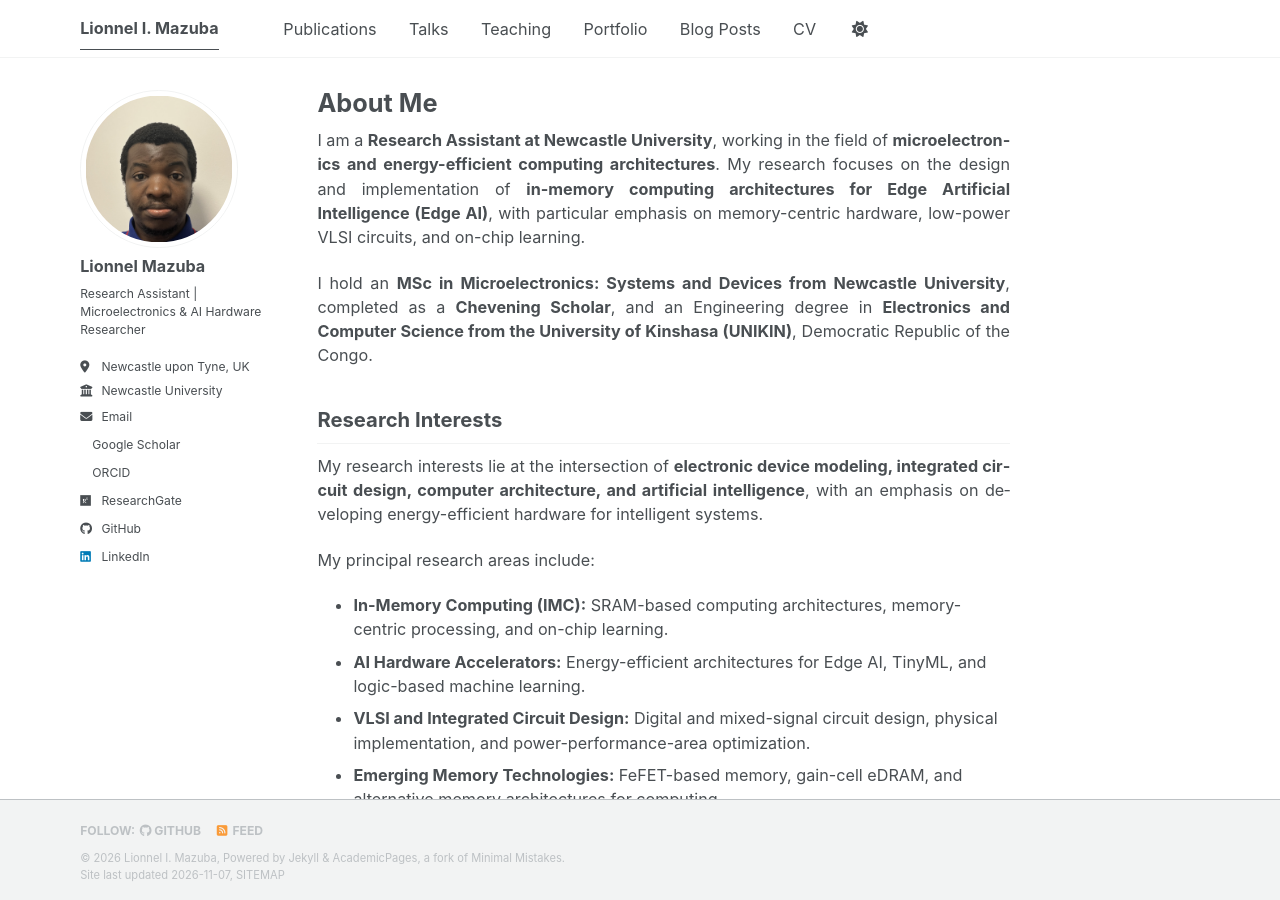
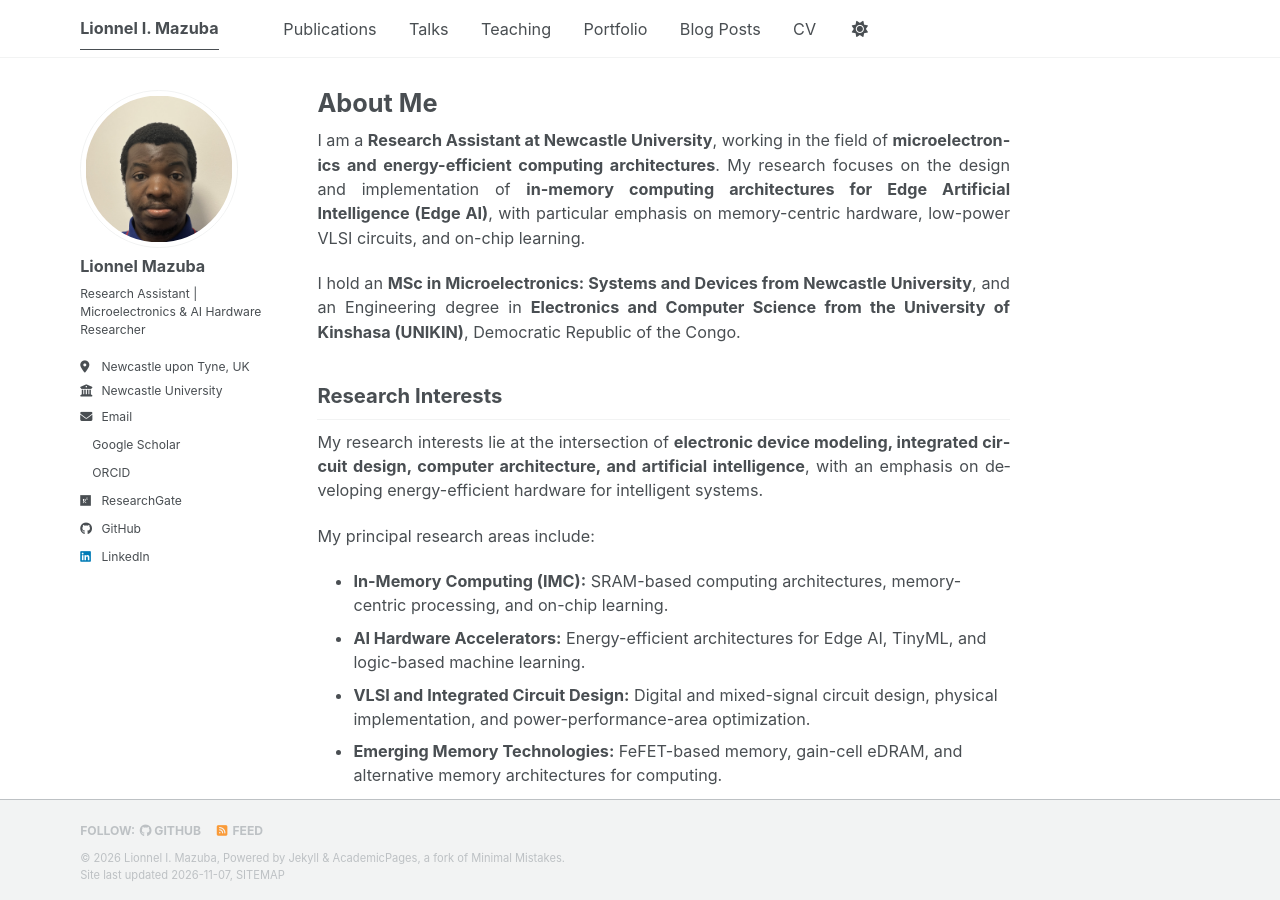
Before and after one commit to maz-git-design/academic-portfolio, a Jekyll site: the page built from _pages/about.md, in a window 1280 px wide and 900 px high. Built offline with Jekyll 4.4.1, drawn with Linux system fonts in a browser that asks for light colours; a script bundle is joined from its source files by our own code; a style sheet for code colours, icons or effects is not loaded.

Commit message:
modified my about page

```diff
--- a/_pages/about.md
+++ b/_pages/about.md
@@ -1,6 +1,6 @@
 ---
 permalink: /
-title: "About Me"
+title: 'About Me'
 author_profile: true
 redirect_from:
   - /about/
@@ -17,7 +17,7 @@ redirect_from:
 
 I am a **Research Assistant at Newcastle University**, working in the field of **microelectronics and energy-efficient computing architectures**. My research focuses on the design and implementation of **in-memory computing architectures for Edge Artificial Intelligence (Edge AI)**, with particular emphasis on memory-centric hardware, low-power VLSI circuits, and on-chip learning.
 
-I hold an **MSc in Microelectronics: Systems and Devices from Newcastle University**, completed as a **Chevening Scholar**, and an Engineering degree in **Electronics and Computer Science from the University of Kinshasa (UNIKIN)**, Democratic Republic of the Congo.
+I hold an **MSc in Microelectronics: Systems and Devices from Newcastle University**, and an Engineering degree in **Electronics and Computer Science from the University of Kinshasa (UNIKIN)**, Democratic Republic of the Congo.
 
 ## Research Interests
 
```
